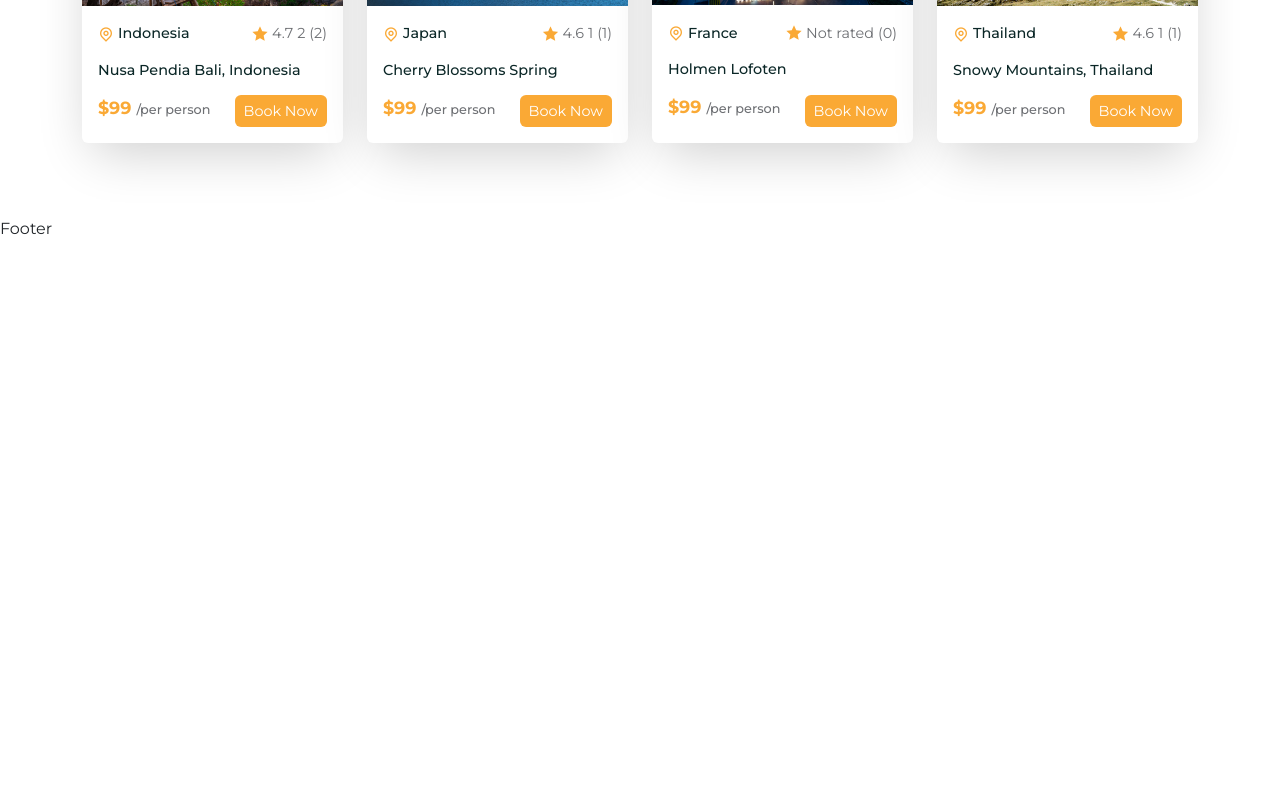
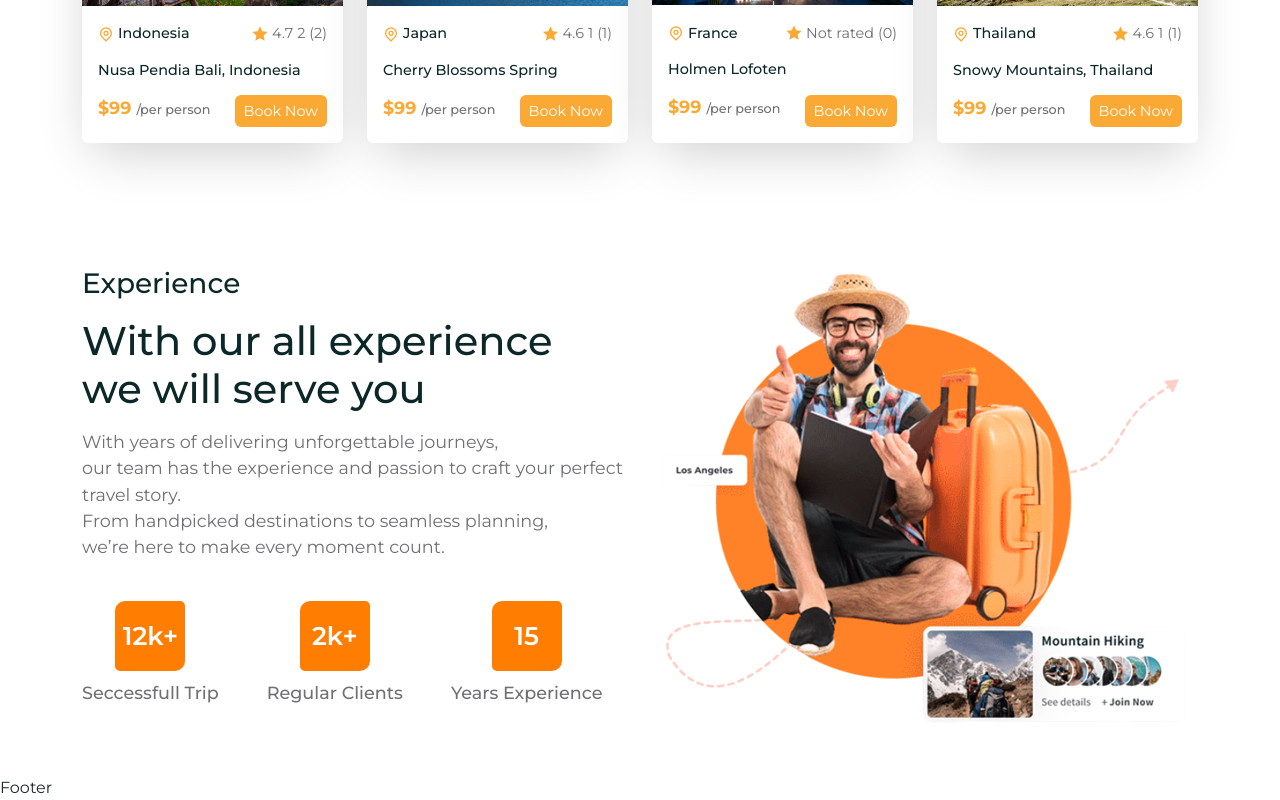
Before and after one commit to UnesABA/Tours-Travel_Booking_Website, a React (Vite) app in the folder client/: page /home in a window 1280 px wide. Shown: the part 1680-2480 px from the top of the page. Before the commit the page ends 1921 px from the top, so only its background shows below. Built offline with nearby package versions, Linux system fonts and the light colour scheme; a web font is replaced by a local one.

Commit message:
Add Experience section with subtitle, description, counters, and image

```diff
--- a/client/src/pages/Home.jsx
+++ b/client/src/pages/Home.jsx
@@ -3,11 +3,12 @@ import heroImg                 from "../assets/images/hero-img01.jpg"
 import heroImg02               from "../assets/images/hero-img02.jpg"
 import heroVideo               from "../assets/images/hero-video.mp4"
 import worldImg                from "../assets/images/world.png"
+import experienceImg           from "../assets/images/experience.png"
 import Subtitle                from "../shared/Subtitle"
 import SearchBar               from "../shared/SearchBar"
 import ServicesList            from "../services/ServicesList"
+import FeaturedTourList        from "../components/featured-tours/FeaturedTourList"
 import "../styles/home.css"
-import FeaturedTourList from "../components/featured-tours/FeaturedTourList"
 
 const Home = () => {
   return (
@@ -73,7 +74,7 @@ const Home = () => {
         <Container>
           <Row>
             <Col lg="12" className="mb-5">
-                <Subtitle subtitle={"Explore"}/>
+              <Subtitle subtitle={"Explore"} />
               <h2 className="featured__tour-title">Our featured tours</h2>
             </Col>
             <FeaturedTourList />
@@ -81,6 +82,52 @@ const Home = () => {
         </Container>
       </section>
       {/* ===================== Tour Section ===================== */}
+      {/* ===================== Experience Section ===================== */}
+      <section>
+        <Container>
+          <Row>
+            <Col lg="6">
+              <div className="experience__content">
+                <Subtitle subtitle={"Experience"} />
+                <h2>
+                  With our all experience <br /> we will serve you
+                </h2>
+                <p>
+                  With years of delivering unforgettable journeys,
+                  <br />
+                  our team has the experience and passion to craft your perfect
+                  travel story.
+                  <br />
+                   From handpicked destinations to seamless planning,
+                  <br />
+                  we’re here to make every moment count.
+                </p>
+              </div>
+
+              <div className="counter__wrapper d-flex align-items-center gap-5">
+                <div className="counter__box">
+                  <span>12k+</span>
+                  <h6>Seccessfull Trip</h6>
+                </div>
+                <div className="counter__box">
+                  <span>2k+</span>
+                  <h6>Regular Clients</h6>
+                </div>
+                <div className="counter__box">
+                  <span>15</span>
+                  <h6>Years Experience</h6>
+                </div>
+              </div>
+            </Col>
+            <Col lg="6">
+              <div className="experience__img">
+                <img src= {experienceImg} />
+              </div>
+            </Col>
+          </Row>
+        </Container>
+      </section>
+      {/* ===================== Experience Section ===================== */}
     </>
   )
 }
--- a/client/src/styles/home.css
+++ b/client/src/styles/home.css
@@ -53,3 +53,39 @@
   font-size: 2.3rem;
   font-weight: 500;
 }
+
+.experience__content h2{
+  font-size: 2.5rem;
+  margin-top: 1rem;
+  font-weight: 500;
+}
+
+.experience__content p{
+  font-size: 1.1rem;
+  color: var(--text-color);
+  margin-top: 1rem;
+}
+
+.counter__wrapper{
+  margin-top: 2.5rem;
+}
+
+.counter__box span{
+  width: 70px;
+  height: 70px;
+  margin: auto;
+  display: flex;
+  align-items: center;
+  justify-content: center;
+  background: var(--primary-color);
+  color: #fff;
+  font-size: 1.6rem;
+  font-weight: 600;
+  border-radius: 10px 5px 10px 5px;
+}
+
+.counter__box h6{
+  font-size: 1.1rem;
+  margin-top: 0.7rem;
+  color: var(--text-color)
+}
```
Lines whose indentation alone changed are shown as unchanged.
